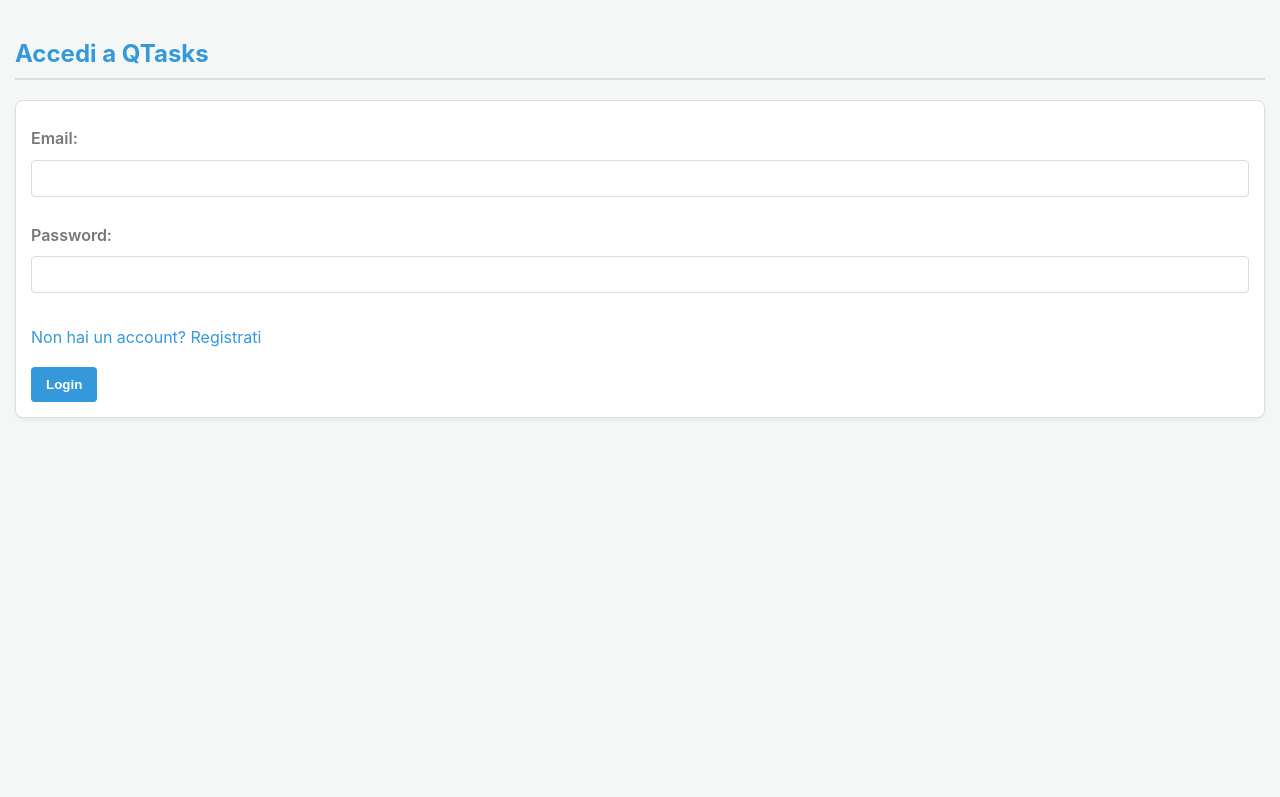
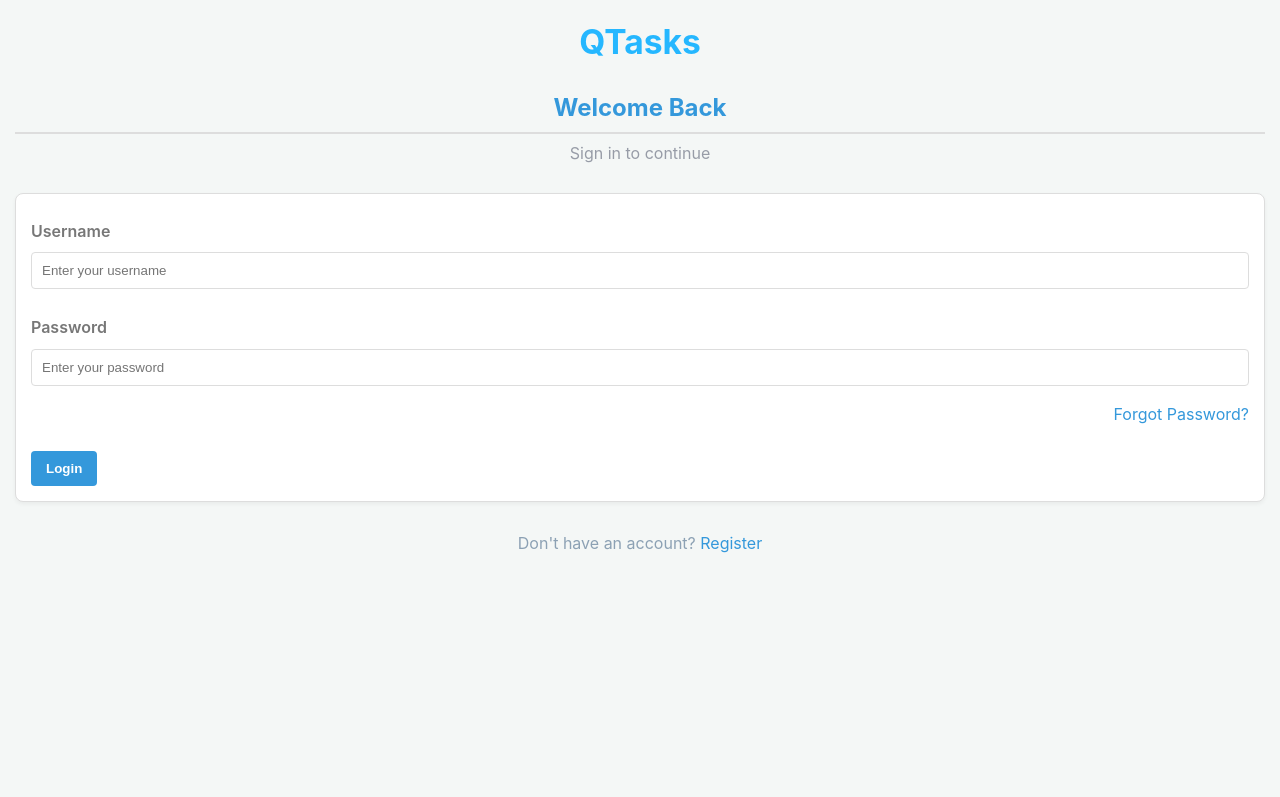
Before and after one commit to davideprioreschi/QTasks, a FastAPI app: page /login in a window 1280 px wide. Shown: the top 797 px of the page. Run offline with FastAPI, Linux system fonts and the light colour scheme.

Commit message:
Change README.md

```diff
--- a/frontend/templates/login.html
+++ b/frontend/templates/login.html
@@ -6,19 +6,40 @@
     <link rel="stylesheet" href="/static/style.css">
 </head>
 <body>
-    <h2>Accedi a QTasks</h2>
-    <form method="post" action="/login">
-        <label for="email">Email:</label>
-        <input type="email" id="email" name="email" required><br>
+    <div class="login-outer-container">
+        <div class="login-card">
+            <div class="login-logo" style="text-align:center; margin-bottom:1em;">
+                <!-- Placeholder per il logo QTasks. Sostituisci con un'immagine/logo se necessario -->
+                <span style="font-size:2.1em; font-weight:700; color:#25b7ff;">QTasks</span>
+            </div>
+            <h2 style="text-align:center; margin-bottom:0.3em;">Welcome Back</h2>
+            <div style="color:#979ca7; text-align:center; margin-bottom:1.6em;">Sign in to continue</div>
 
-        <label for="password">Password:</label>
-        <input type="password" id="password" name="password" required><br>
-        <p><a href="/register">Non hai un account? Registrati</a></p>
-
-        <button type="submit">Login</button>
-    </form>
-    {% if error %}
-    <p style="color:red;">{{ error }}</p>
-    {% endif %}
+            <form method="post" action="/login">
+                <div class="form-group">
+                    <label for="email">Username</label>
+                    <input type="email" id="email" name="email" placeholder="Enter your username" required>
+                </div>
+                <div class="form-group">
+                    <label for="password">Password</label>
+                    <input type="password" id="password" name="password" placeholder="Enter your password" required>
+                </div>
+                <div style="display:flex;justify-content:space-between;align-items:center;margin-bottom:1.5em;">
+                    <div></div>
+                    <a href="#" class="forgot-link">Forgot Password?</a>
+                </div>
+                <button type="submit" class="login-btn">Login</button>
+            </form>
+            {% if error %}
+            <div class="login-error" style="color:#fa6464; text-align:center; margin-top:1em;">
+                {{ error }}
+            </div>
+            {% endif %}
+            <div class="login-footer" style="text-align:center; margin-top:1.8em; color:#8ca1b4;">
+                Don't have an account?
+                <a href="/register" class="register-link">Register</a>
+            </div>
+        </div>
+    </div>
 </body>
 </html>
```
Also changed, not shown: README.md.
